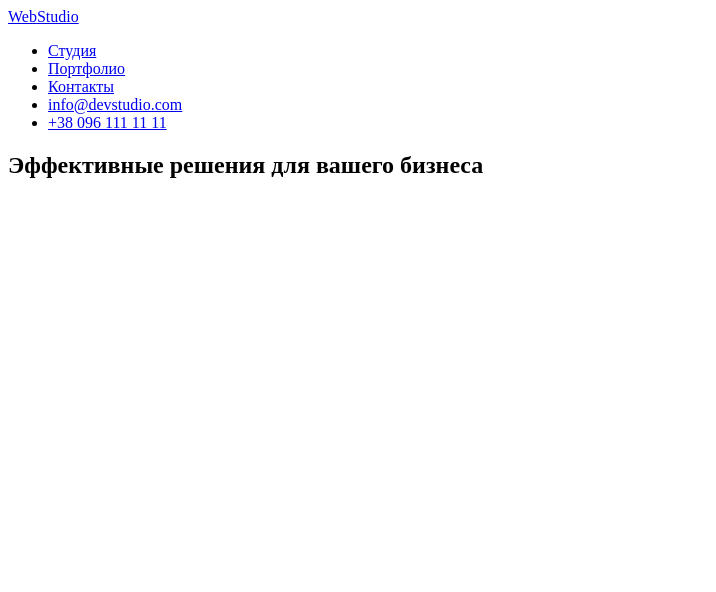
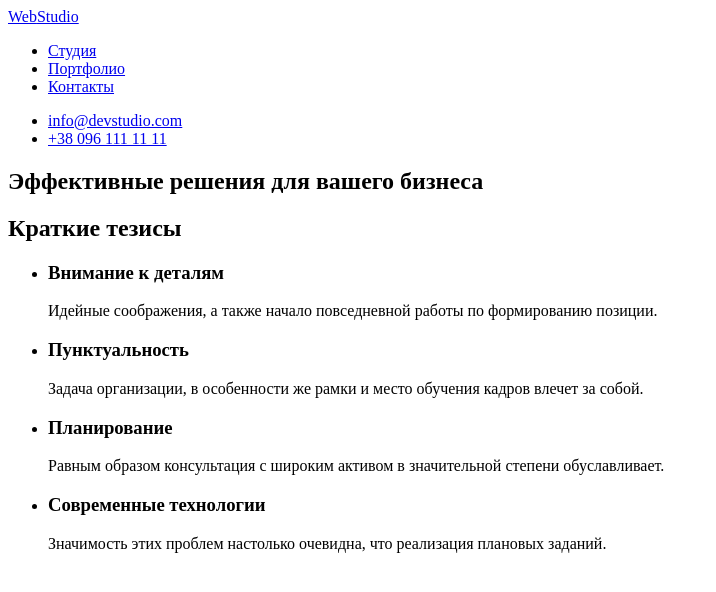
Before and after one commit to Balor1989/goit-markup-hw-01, a plain HTML site: page index.html in a window 1280 px wide. Shown: the whole page, without its empty margins (0-716 px from the left). Drawn offline with Linux system fonts and the light colour scheme.

Commit message:
Добавляет секцию кратких тезисов

```diff
--- a/index.html
+++ b/index.html
@@ -1,11 +1,13 @@
 <!DOCTYPE html>
 <html lang="ru">
+
 <head>
     <meta charset="UTF-8">
     <meta http-equiv="X-UA-Compatible" content="IE=edge">
     <meta name="viewport" content="width=device-width, initial-scale=1.0">
     <title>Document</title>
 </head>
+
 <body>
     <header>
         <nav>
@@ -14,16 +16,38 @@
                 <li><a href="/">Студия</a></li>
                 <li><a href="/">Портфолио</a></li>
                 <li><a href="/">Контакты</a></li>
-
-                <li><a href="mailto:info@devstudio.com">info@devstudio.com</a></li>
-                <li><a href=tel:+380961111111">+38 096 111 11 11</a></li>
             </ul>
         </nav>
+        <ul>
+            <li><a href="mailto:info@devstudio.com">info@devstudio.com</a></li>
+            <li><a href=tel:+380961111111">+38 096 111 11 11</a></li>
+        </ul>
     </header>
     <maim>
         <section>
             <h1>Эффективные решения для вашего бизнеса</h1>
-            <a href="Заказать услугу"Заказать услугу></a>
+            <a href="Заказать услугу" Заказать услугу></a>
+        </section>
+        <section>
+            <h2>Краткие тезисы</h2>
+            <ul>
+                <li>
+                    <h3>Внимание к деталям</h3>
+                    <p>Идейные соображения, а также начало повседневной работы по формированию позиции.</p>
+                </li>
+                <li>
+                    <h3>Пунктуальность</h3>
+                    <p>Задача организации, в особенности же рамки и место обучения кадров влечет за собой.</p>
+                </li>
+                <li>
+                    <h3>Планирование</h3>
+                    <p>Равным образом консультация с широким активом в значительной степени обуславливает.</p>
+                </li>
+                <li>
+                    <h3>Современные технологии</h3>
+                    <p>Значимость этих проблем настолько очевидна, что реализация плановых заданий.</p>
+                </li>
+            </ul>
         </section>
 
     </maim>
@@ -32,4 +56,5 @@
     </footer>
 
 </body>
+
 </html>
```
